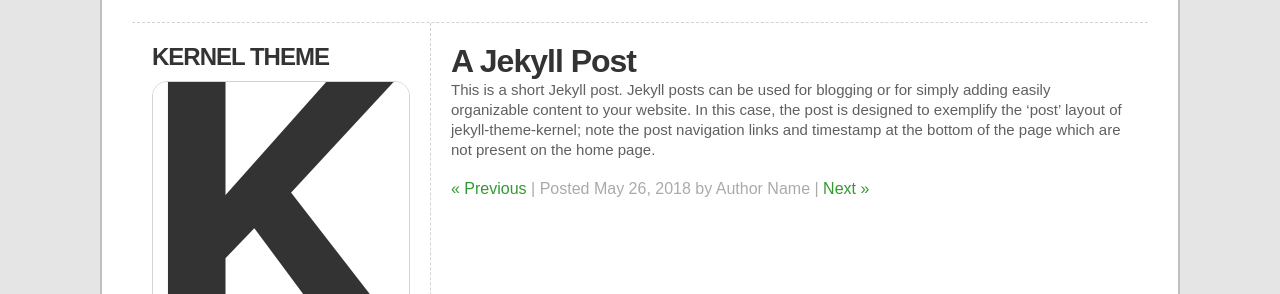
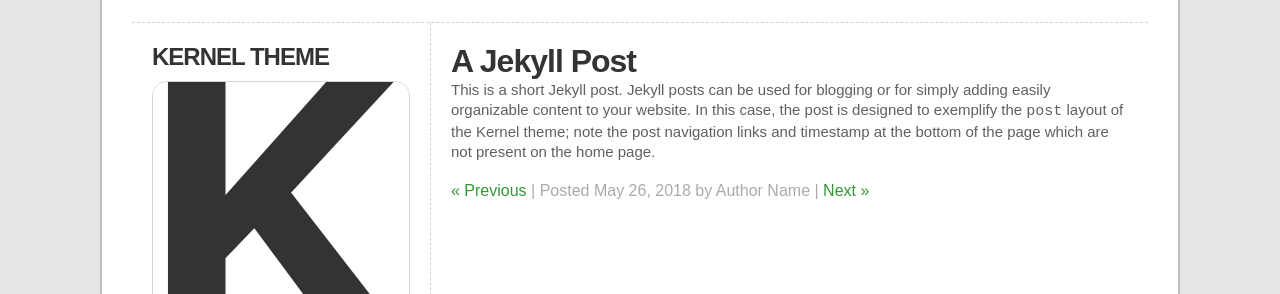
Before and after one commit to quytelda/jekyll-theme-kernel, a Jekyll site: the page built from _posts/2018-05-26-a-jekyll-post.md, in a window 1280 px wide. Shown: the part 133-427 px from the top of the page. Built offline with Jekyll 4.4.1, drawn with Linux system fonts in a browser that asks for light colours.

Commit message:
Display code tags in a monospace font.

```diff
--- a/_posts/2018-05-26-a-jekyll-post.md
+++ b/_posts/2018-05-26-a-jekyll-post.md
@@ -2,4 +2,4 @@
 author: Author Name
 ---
 
-This is a short Jekyll post.  Jekyll posts can be used for blogging or for simply adding easily organizable content to your website.  In this case, the post is designed to exemplify the 'post' layout of `jekyll-theme-kernel`; note the post navigation links and timestamp at the bottom of the page which are not present on the home page.
+This is a short Jekyll post.  Jekyll posts can be used for blogging or for simply adding easily organizable content to your website.  In this case, the post is designed to exemplify the `post` layout of the Kernel theme; note the post navigation links and timestamp at the bottom of the page which are not present on the home page.
--- a/_sass/jekyll-theme-kernel.scss
+++ b/_sass/jekyll-theme-kernel.scss
@@ -18,6 +18,10 @@ h1, h2, h3, h4, h5, h6 {
   color: #333;
 
   letter-spacing: -1px;
+}
+
+code {
+  font-family: monospace;
 }
 
 header {
```
